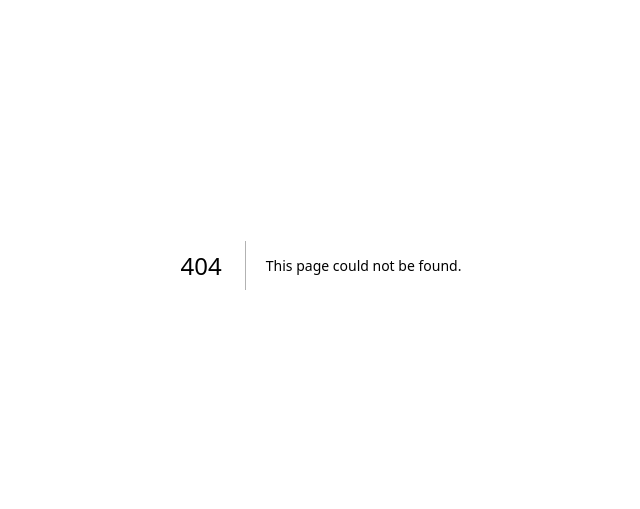
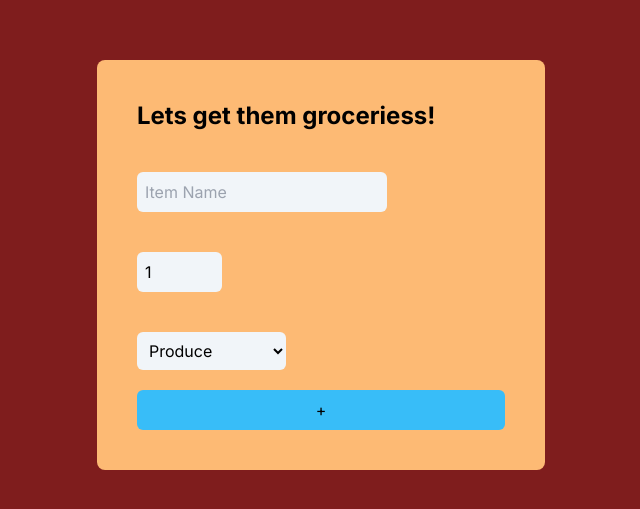
Before and after one commit to brandon-tran8/cprg306-assignments, a Next.js app: page /week-4 in a window 1280 px wide. Before the commit this address had no page. Shown: the part 135-644 px from the top of the page, without its empty margins (319-959 px from the left). Built offline with nearby package versions, Linux system fonts and the light colour scheme.

Commit message:
Week 4 Assignment
Started to code with Tailwind and adding more functionality to it

```diff
--- a/app/page.js
+++ b/app/page.js
@@ -8,6 +8,7 @@ export default function Page() {
     <ul>
       <li><Link href="week-2">Week 2 Assignment</Link></li>
       <li><Link href="week-3">Week 3 Assignment</Link></li>
+      <li><Link href="week-4">Week 4 Assignment</Link></li>
     </ul>
     </main>
   );
--- /dev/null
+++ b/app/week-4/new-item.js
@@ -0,0 +1,106 @@
+"use client";
+
+import { useState } from "react";
+
+export default function NewItem() {
+     const [name, setName] = useState("");
+     const [quantity, setQuantity] = useState(1);
+     const [category, setCategory] = useState("Produce");
+
+     const handleSubmit = (event) => {
+        event.preventDefault();
+
+        const item = {
+            name,
+            quantity,
+            category,
+        };
+        console.log(item);
+
+        alert("Item Added: " + name + ", quantity: " + quantity + ", category: " + category);
+
+        setName("");
+        setQuantity(1);
+        setCategory("Produce");
+     };
+
+     const handleNameInput = (event) => {
+        setName(event.target.value);
+     };
+
+
+     const handleQuantityInput = (event) => {
+        setQuantity(event.target.value);
+     };
+
+
+     const handleCategoryInput = (event) => {
+        setCategory(event.target.value);
+     };
+
+
+    return(
+        <div className="flex justify-center items-center h-screen">
+            <div className="w-full max-w-md bg-orange-300 p-10 rounded-lg ">
+
+                <h1 className = "text-black font-bold text-2xl">Lets get them groceriess!</h1>
+
+
+                <form onSubmit={handleSubmit}>
+
+                    <div className ="w-full">
+                    <input
+                    type="text"
+                    required
+                    placeholder="Item Name"
+                    value={name}
+                    onChange={handleNameInput}
+                    className="mt-10 p-2 block rounded-md text-black bg-slate-100"
+                    />
+                    </div>
+
+
+                    <div className = "block mb-1 ">
+                    <input
+                    type = "number"
+                    required
+                    min = "1"
+                    max = "99"
+                    value={quantity}
+                    onChange={handleQuantityInput}
+                    className="mt-10 p-2 block rounded-md text-black bg-slate-100"
+                    />
+                    </div>
+
+
+                    <div className = "block mb-1 ">
+                    <select
+                    value={category}
+                    onChange={handleCategoryInput}
+                    className="mt-10 mb-5 p-2 block rounded-md text-black bg-slate-100"
+                    >
+                        <option value = "Produce">Produce</option>
+                        <option value = "Dairy">Dairy</option>
+                        <option value = "Bakery">Bakery</option>
+                        <option value = "Meat">Meat</option>
+                        <option value = "Frozen Foods">Frozen Foods</option>
+                        <option value = "Canned Goods">Canned Goods</option>
+                        <option value = "Dry Goods">Dry Goods</option>
+                        <option value = "Beverages">Beverages</option>
+                        <option value = "Snacks">Snacks</option>
+                        <option value = "Household">Household</option>
+                        <option value = "Other">Other</option>
+                    </select>
+                    </div>
+
+                    <button
+                    type = "submit"
+                    className="w-full py-2 bg-sky-400 hover:bg-sky-600 rounded-md"
+                    >
+                        +
+                    </button>
+                </form>
+            </div>
+        </div>
+     );
+ }
--- /dev/null
+++ b/app/week-4/page.js
@@ -0,0 +1,9 @@
+import NewItem from './new-item'
+
+export default function Page() {
+    return(
+        <main className='bg-red-900'>
+            <NewItem/>
+        </main>
+    );
+}
```
Also changed, not shown: app/week-2/page.js (line endings or trailing spaces).
